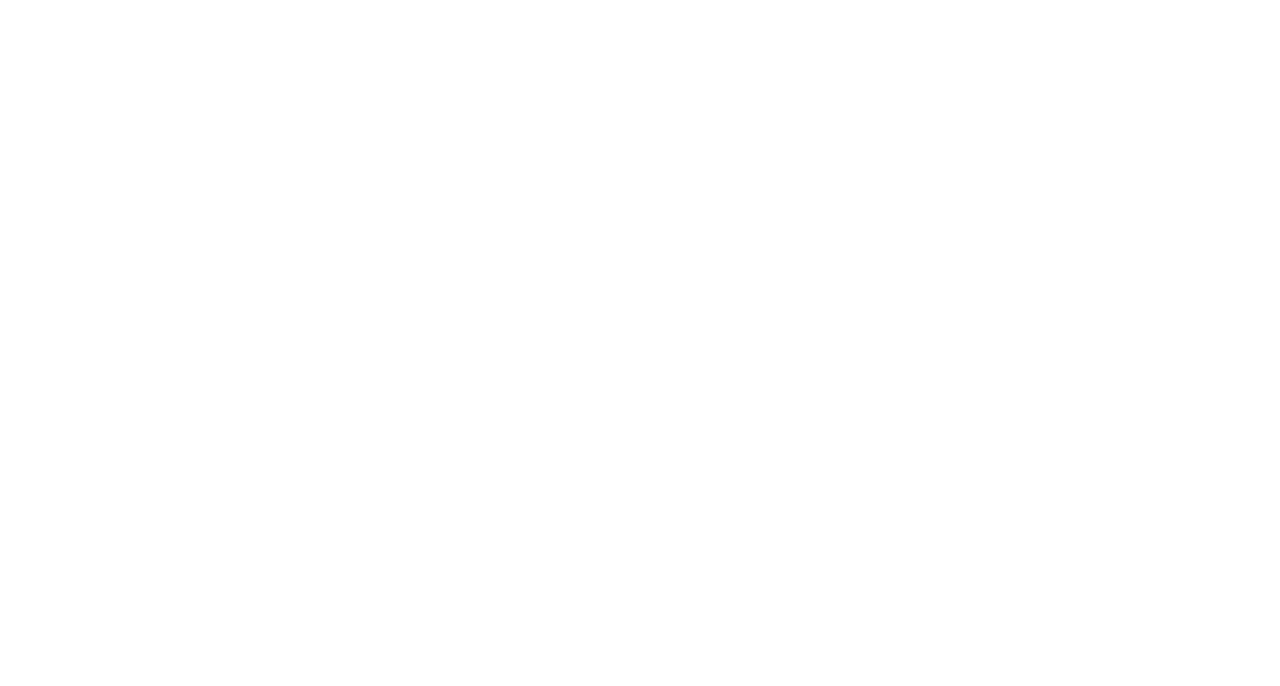
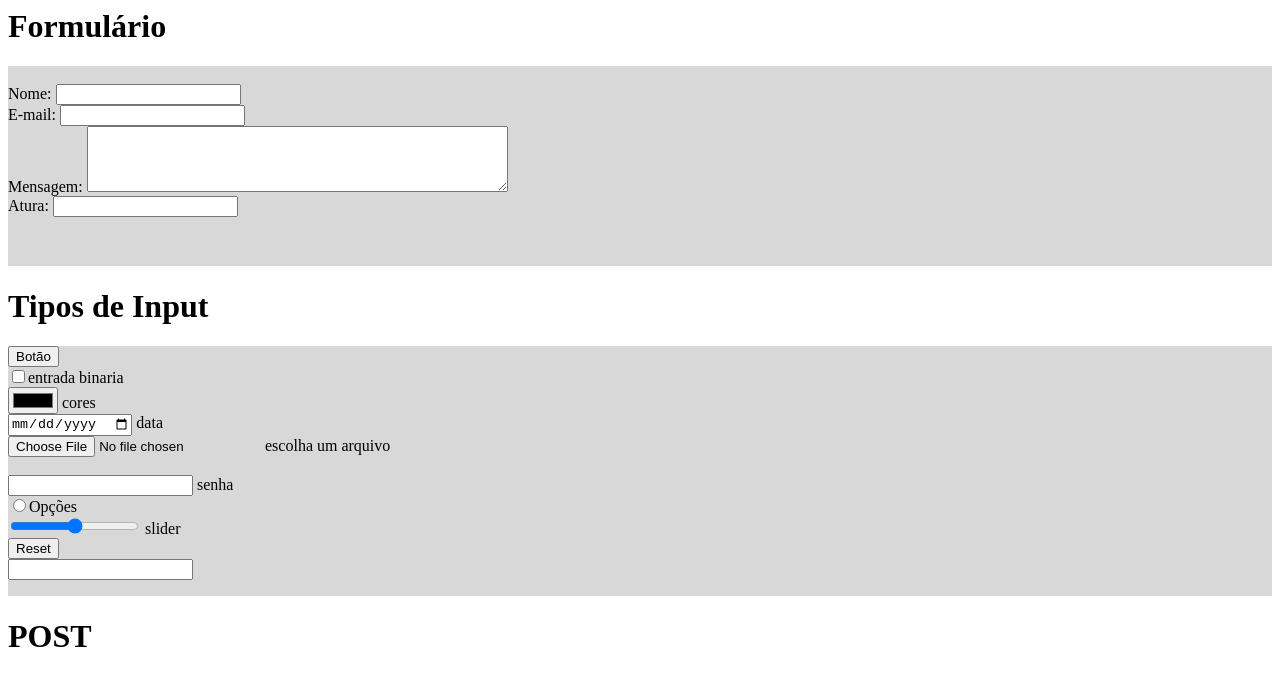
Before and after one commit to kauanluz/ATVD10, a plain HTML site: page Atividade formulario/index.html in a window 1280 px wide. Drawn offline with Linux system fonts and the light colour scheme.

Commit message:
Add files via upload

```diff
--- a/Atividade formulario/index.html
+++ b/Atividade formulario/index.html
@@ -1,4 +1,4 @@
-<!-- <html lanf="pt-BR">
+<html lanf="pt-BR">
 <head>
     <meta charset="utf-8">
     <meta name="viewport" content="windth=device-width, initial-scale=1.0">
@@ -8,77 +8,77 @@
 
 <body>
     <div>
-         Um formulário no HTML é usado para coletar dados do usuário
+        <!-- Um formulário no HTML é usado para coletar dados do usuário -->
         <h1>Formulário</h1>
-         O elemento '<form>'' é usado como container para todos os elementos do formulário
+        <!-- O elemento '<form>'' é usado como container para todos os elementos do formulário -->
         <form action="form" method="post">
-             O atributo 'action' especifica para onde os dados do formulário serão enviados após o envio
-             O atributo 'method' especifica o método HTTP que será usado ao enviar os dados. No caso, 'post'
-             O elemento <label> é usado para rotular os elementos do formulário
+            <!-- O atributo 'action' especifica para onde os dados do formulário serão enviados após o envio -->
+            <!-- O atributo 'method' especifica o método HTTP que será usado ao enviar os dados. No caso, 'post' -->
+            <!-- O elemento <label> é usado para rotular os elementos do formulário -->
             <br>
             <label for="nome">Nome:</label>
-             O elemento <input> é usado para criar campos de entrada de dados
-             O atributo 'type' especifica o tipo de entrada. Neste caso, é 'text'
+            <!-- O elemento <input> é usado para criar campos de entrada de dados -->
+            <!-- O atributo 'type' especifica o tipo de entrada. Neste caso, é 'text' -->
             <input type="text" id="nome" name="nome" required>
-             O atributo 'name' é usado para identificar o campo no lado do servidor
-             O atributo 'required' torna este campo obrigatório
+            <!-- O atributo 'name' é usado para identificar o campo no lado do servidor -->
+            <!-- O atributo 'required' torna este campo obrigatório -->
             <br>
             <label for="email">E-mail:</label>
             <input type="email" id="email" name="email" required>
-             O tipo 'email' valida automaticamente o formato do endereço de email
+            <!-- O tipo 'email' valida automaticamente o formato do endereço de email -->
             <br>
             <label for="mensagem">Mensagem:</label>
-             O elemento <textarea> é usado para criar áreas de texto multi-linha
+            <!-- O elemento <textarea> é usado para criar áreas de texto multi-linha -->
             <textarea id="mensagem" name="mensagem" rows="4" cols="50" required></textarea>
             <br>
-             O elemento <button> é usado para criar botões dentro do formulário
-             Este botão enviará os dados do formulário
+            <!-- O elemento <button> é usado para criar botões dentro do formulário -->
+            <!-- Este botão enviará os dados do formulário -->
             <label for="mensagem">Atura:</label>
             <input type="mensagem" id="mensagem" name="altura" required>
-             O tipo 'email' valida automaticamente o formato do endereço de email
+            <!-- O tipo 'email' valida automaticamente o formato do endereço de email -->
 
         </form>
     </div>
     <div>
         <h1>Tipos de Input</h1>
-        <form>
+        <form id="f2">
         <input type="button" value="Botão">
-        Cria um botão genérico
+        <!--Cria um botão genérico-->
         <br>
         <input type="checkbox">entrada binaria
-        Cria uma entrada binária
+        <!--Cria uma entrada binária-->
         <br>
         <input type="color"> cores
-        Cria uma entrada para registrar cores
+        <!--Cria uma entrada para registrar cores-->
         <br>
         <input type="date"> data
-        Cria uma entrada de data do calendario
+        <!--Cria uma entrada de data do calendario-->
         <br>
         <input type="file"> escolha um arquivo
-        Cria uma entrada para enviar arquivos
+        <!--Cria uma entrada para enviar arquivos-->
         <br>
         <input type="hidden">
-        O hidden não aparece na tela e serve para guardar variaveis para serem envioadas para outras paginas
+        <!--O hidden não aparece na tela e serve para guardar variaveis para serem envioadas para outras paginas-->
         <br>
         <input type="password"> senha
-        Cria uma entrada para inserir senhas
+        <!--Cria uma entrada para inserir senhas-->
         <br>
         <input type="radio">Opções
-        Cria uma entrada de seleção
+        <!--Cria uma entrada de seleção-->
         <br>
         <input type="range" name="slide"> slider
-        Cria um slider
+        <!--Cria um slider-->
         <br>
         <input type="reset">
-        Cria um botão de reset
+        <!--Cria um botão de reset-->
         <br>
         <input type="text">
-        Cria um campo de texto
+        <!--Cria um campo de texto-->
         </form>
     </div>
     <div>
         <h1>POST</h1>
-         cria um par nome/valor que são passados no corpo da mensagem de pedido HTTP
+        <!-- cria um par nome/valor que são passados no corpo da mensagem de pedido HTTP-->
     </div>
 </body>
-</html>-->
+</html>
--- /dev/null
+++ b/Atividade formulario/style.css
@@ -0,0 +1,8 @@
+form{
+    background-color: rgb(216, 216, 216);
+    height: 200;
+}
+#f2{
+    background-color: rgb(216, 216, 216);
+    height: 250;
+}
```
